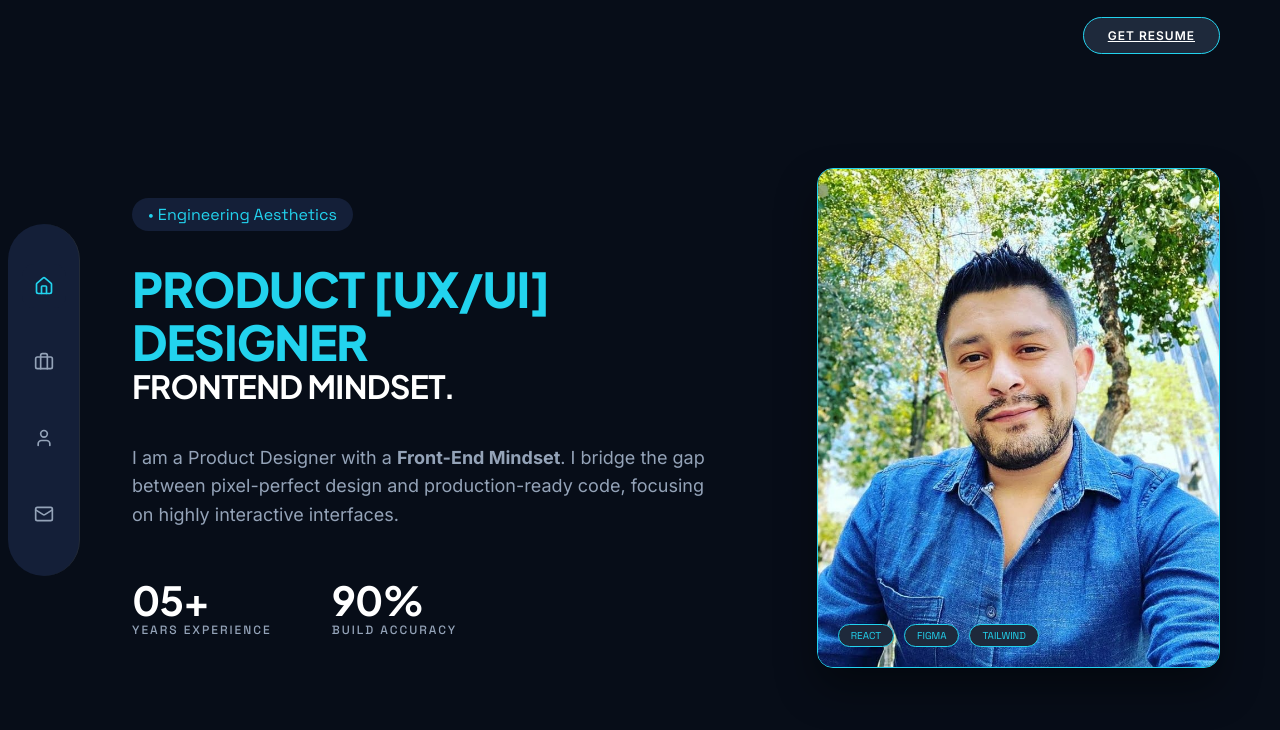
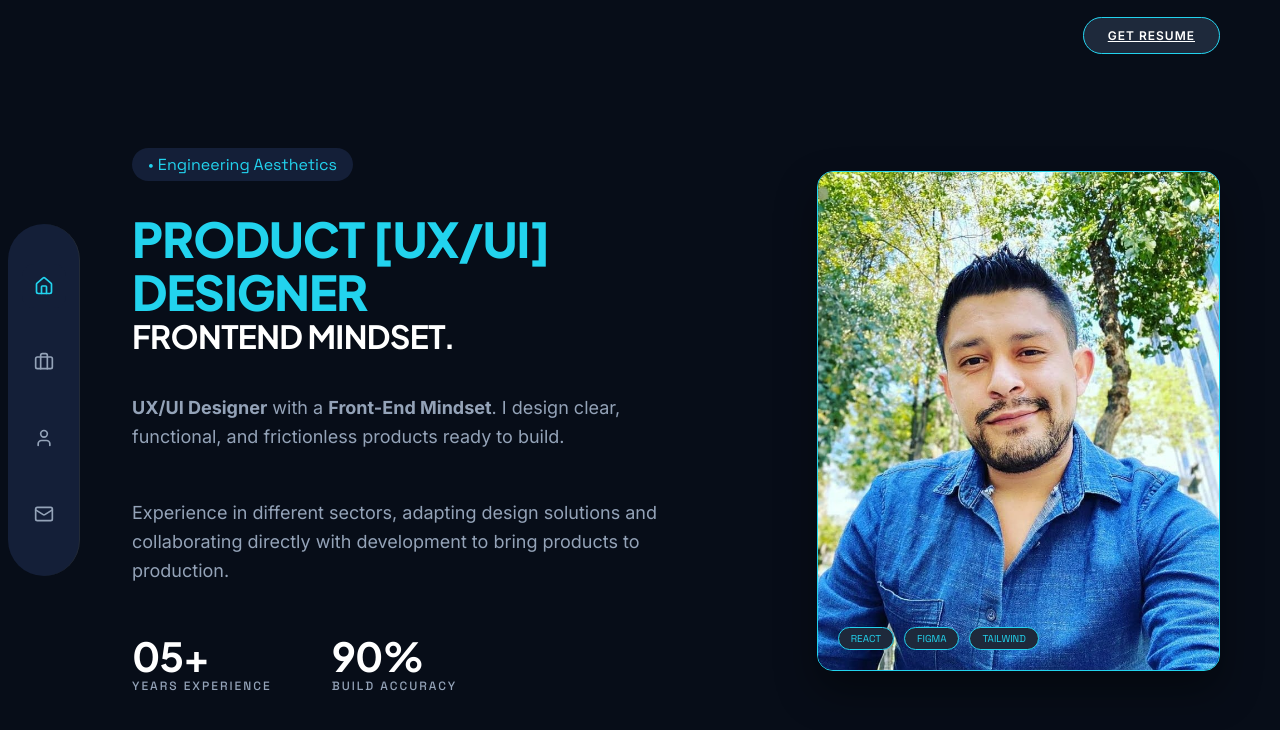
Before and after one commit to kornersin/portafolio-2026, a React (Vite) app: page / in a window 1280 px wide. Shown: the top 730 px of the page. Built offline with nearby package versions, Linux system fonts and the light colour scheme.

Commit message:
cambios en hom y data js

```diff
--- a/src/data/projects.js
+++ b/src/data/projects.js
@@ -106,7 +106,7 @@ export const projects = [
         role: 'Product Designer & Frontend',
         tags: ['Hackathon Winner', 'UX/UI Design'],
         heroImage: loveHero, // URL externa también funciona
-        challenge: 'Educational platforms often struggle to provide personalized mentorship at scale, leaving students without clear career guidance and mentors overwhelmed by administrative tasks.',
+        challenge: 'Educational platforms struggle to provide personalized mentorship at scale, resulting in unclear student progress, low engagement, and mentors overwhelmed by administrative tasks.',
         solution: 'We engineered a comprehensive mentorship dashboard and roadmap system. By centralizing progress tracking and communication, we facilitated more meaningful connections between mentors and students, improving program completion rates by 35%.',
         description: 'Lovelace is an EdTech solution focused on empowering the next generation of tech talent. The project involved designing complex data visualizations for student progress, a flexible scheduling system, and a dynamic career roadmap that adapts to each user’s learning pace.',
         timeline: 'Hackaton 2022',
--- a/src/pages/Home.jsx
+++ b/src/pages/Home.jsx
@@ -35,9 +35,10 @@ const Home = () => {
           </h2>
 
           <p className="text-subtle hero-description">
-            I am a Product Designer with a <strong className="text-white">Front-End Mindset</strong>.
-            I bridge the gap between pixel-perfect design and production-ready code, focusing on
-            highly interactive interfaces.
+            <strong className="text-white">UX/UI Designer</strong> with a <strong className="text-white">Front-End Mindset</strong>. I design clear, functional, and frictionless products ready to build.
+          </p>
+          <p className="text-subtle hero-description">
+            Experience in different sectors, adapting design solutions and collaborating directly with development to bring products to production.
           </p>
 
           {/* MÉTRICAS DE IMPACTO */}
```
